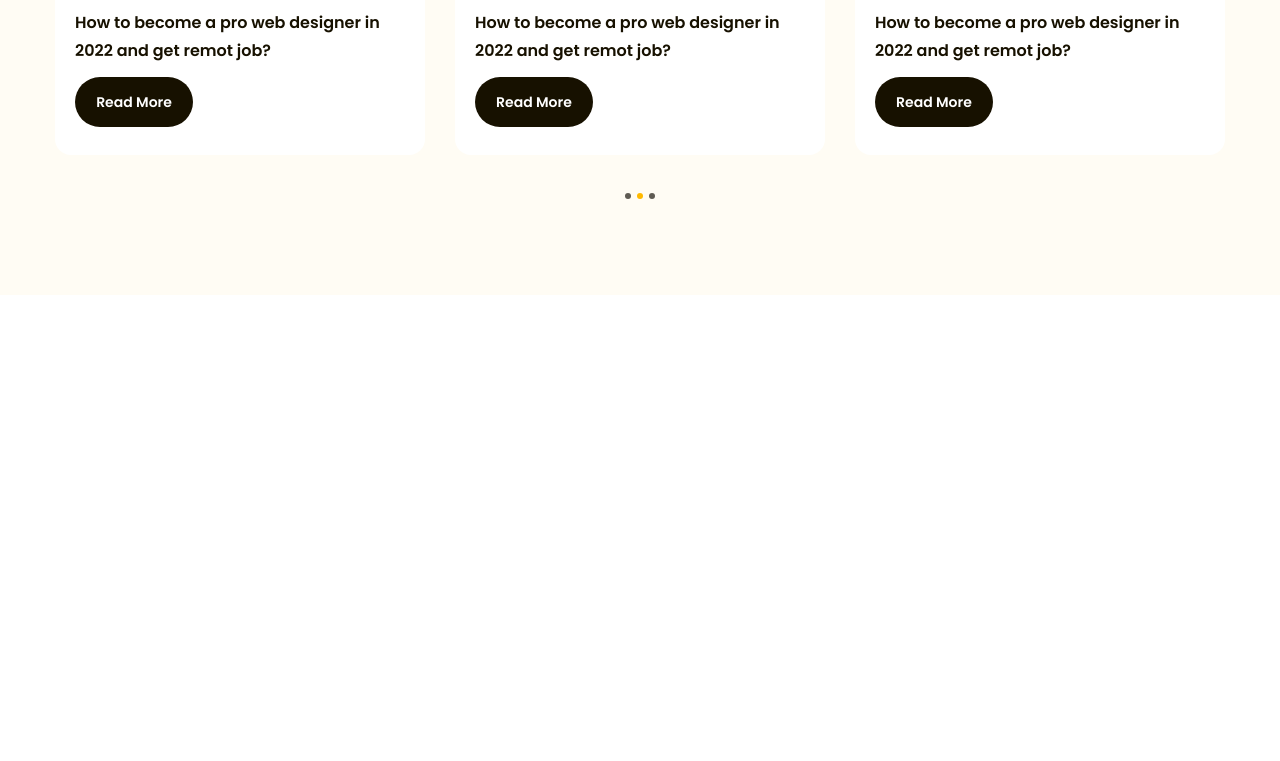
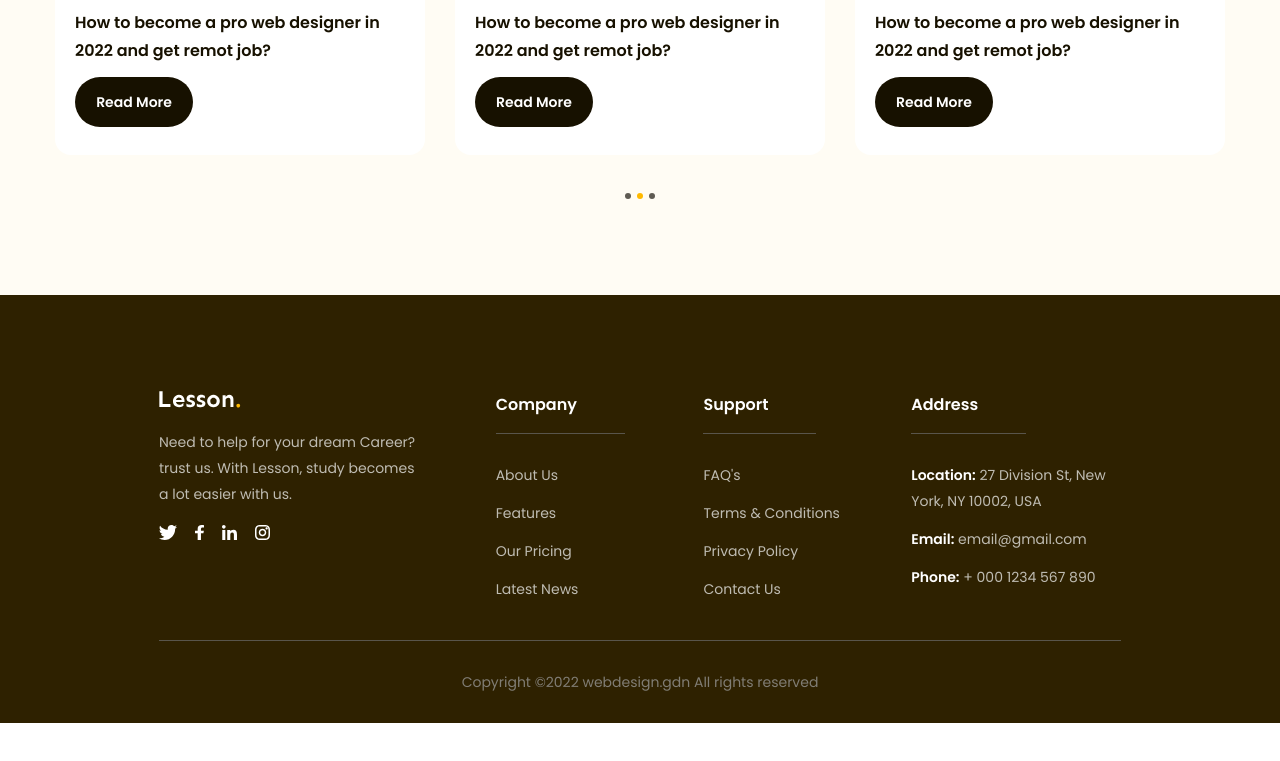
Before and after one commit to Eirene961/Test, a plain HTML site: page index.html in a window 1280 px wide. Shown: the part 4400-5161 px from the top of the page. After the commit the page ends 5123 px from the top, so only its background shows below. Drawn offline with Linux system fonts and the light colour scheme.

Commit message:
8th Footer - End of project

```diff
--- a/assets/css/style.css
+++ b/assets/css/style.css
@@ -674,3 +674,79 @@ a {
   background: var(--primary-color);
   cursor: default;
 }
+
+/* =============== Footer =============== */
+.footer {
+  background: #2e2100;
+  padding: 96px 135px 0;
+}
+
+.footer .row {
+  display: flex;
+  padding-bottom: 38px;
+  border-bottom: 1px solid #59554b;
+}
+
+.footer .row .column {
+  width: 21.6%;
+}
+
+.footer .row .column:first-child {
+  width: 35%;
+}
+
+.footer .desc {
+  margin-top: 18px;
+  max-width: 267px;
+  color: #bfbcb2;
+  font-size: 1.4rem;
+  line-height: 1.86;
+}
+
+.footer .socials {
+  margin-top: 18px;
+  display: flex;
+  gap: 18px;
+}
+
+.footer .title {
+  display: inline-block;
+  padding-bottom: 14px;
+  padding-right: 48px;
+  border-bottom: 1px solid #59554b;
+  color: #fff;
+  font-size: 1.6rem;
+  font-weight: 600;
+  line-height: 1.75;
+}
+
+.footer .list {
+  margin-top: 28px;
+}
+
+.footer .list a {
+  display: inline-block;
+  margin-bottom: 12px;
+  color: #bfbcb2;
+  font-size: 1.4rem;
+  line-height: 1.86;
+}
+
+.footer .list li:last-child a {
+  margin-bottom: 0;
+}
+
+.footer .list strong {
+  color: #fff;
+  font-size: 1.4rem;
+  font-weight: 600;
+  line-height: 1.86;
+}
+
+.footer .copyright {
+  padding: 28px 0;
+  color: #807d74;
+  text-align: center;
+  font-size: 1.4rem;
+  line-height: 1.86;
+}
--- a/index.html
+++ b/index.html
@@ -15,7 +15,7 @@
     <title>Figma</title>
   </head>
 
-  <body style="height: 10000px">
+  <body>
     <!-- Header -->
     <header class="header fixed">
       <div class="main-content">
@@ -625,5 +625,111 @@
         </div>
       </div>
     </main>
+
+    <footer class="footer">
+      <div class="main-content">
+        <div class="row">
+          <!-- column 1 -->
+          <div class="column">
+            <img src="./assets/img/logo-white.svg" alt="Lesson." class="logo" />
+            <p class="desc">
+              Need to help for your dream Career? trust us. With Lesson, study
+              becomes a lot easier with us.
+            </p>
+            <div class="socials">
+              <a href="">
+                <img
+                  src="./assets/icon/twitter.svg"
+                  alt="twitter"
+                  class="icon"
+                />
+              </a>
+              <a href="">
+                <img
+                  src="./assets/icon/facebook.svg"
+                  alt="facebook"
+                  class="icon"
+                />
+              </a>
+              <a href="">
+                <img
+                  src="./assets/icon/linkedin.svg"
+                  alt="linkedin"
+                  class="icon"
+                />
+              </a>
+              <a href="">
+                <img
+                  src="./assets/icon/instagram.svg"
+                  alt="instagram"
+                  class="icon"
+                />
+              </a>
+            </div>
+          </div>
+
+          <!-- column 2 -->
+          <div class="column">
+            <h3 class="title">Company</h3>
+            <ul class="list">
+              <li>
+                <a href="#!">About Us</a>
+              </li>
+              <li>
+                <a href="#!">Features</a>
+              </li>
+              <li>
+                <a href="#!">Our Pricing</a>
+              </li>
+              <li>
+                <a href="#!">Latest News</a>
+              </li>
+            </ul>
+          </div>
+
+          <!-- column 3 -->
+          <div class="column">
+            <h3 class="title">Support</h3>
+            <ul class="list">
+              <li>
+                <a href="#!">FAQ's</a>
+              </li>
+              <li>
+                <a href="#!">Terms & Conditions</a>
+              </li>
+              <li>
+                <a href="#!">Privacy Policy</a>
+              </li>
+              <li>
+                <a href="#!">Contact Us</a>
+              </li>
+            </ul>
+          </div>
+
+          <!-- column 4 -->
+          <div class="column">
+            <h3 class="title">Address</h3>
+            <ul class="list">
+              <li>
+                <a href="#!"
+                  ><strong>Location:</strong> 27 Division St, New York, NY
+                  10002, USA</a
+                >
+              </li>
+              <li>
+                <a href="#!"><strong>Email:</strong> email@gmail.com</a>
+              </li>
+              <li>
+                <a href="#!"><strong>Phone:</strong> + 000 1234 567 890</a>
+              </li>
+            </ul>
+          </div>
+        </div>
+
+        <div class="copyright">
+          <p>Copyright ©2022 webdesign.gdn All rights reserved</p>
+        </div>
+      </div>
+    </footer>
   </body>
 </html>
```
Also changed, not shown: assets/icon/facebook.svg (added), assets/icon/instagram.svg (added), assets/icon/linkedin.svg (added), assets/icon/twitter.svg (added), assets/img/logo-white.svg (added).
